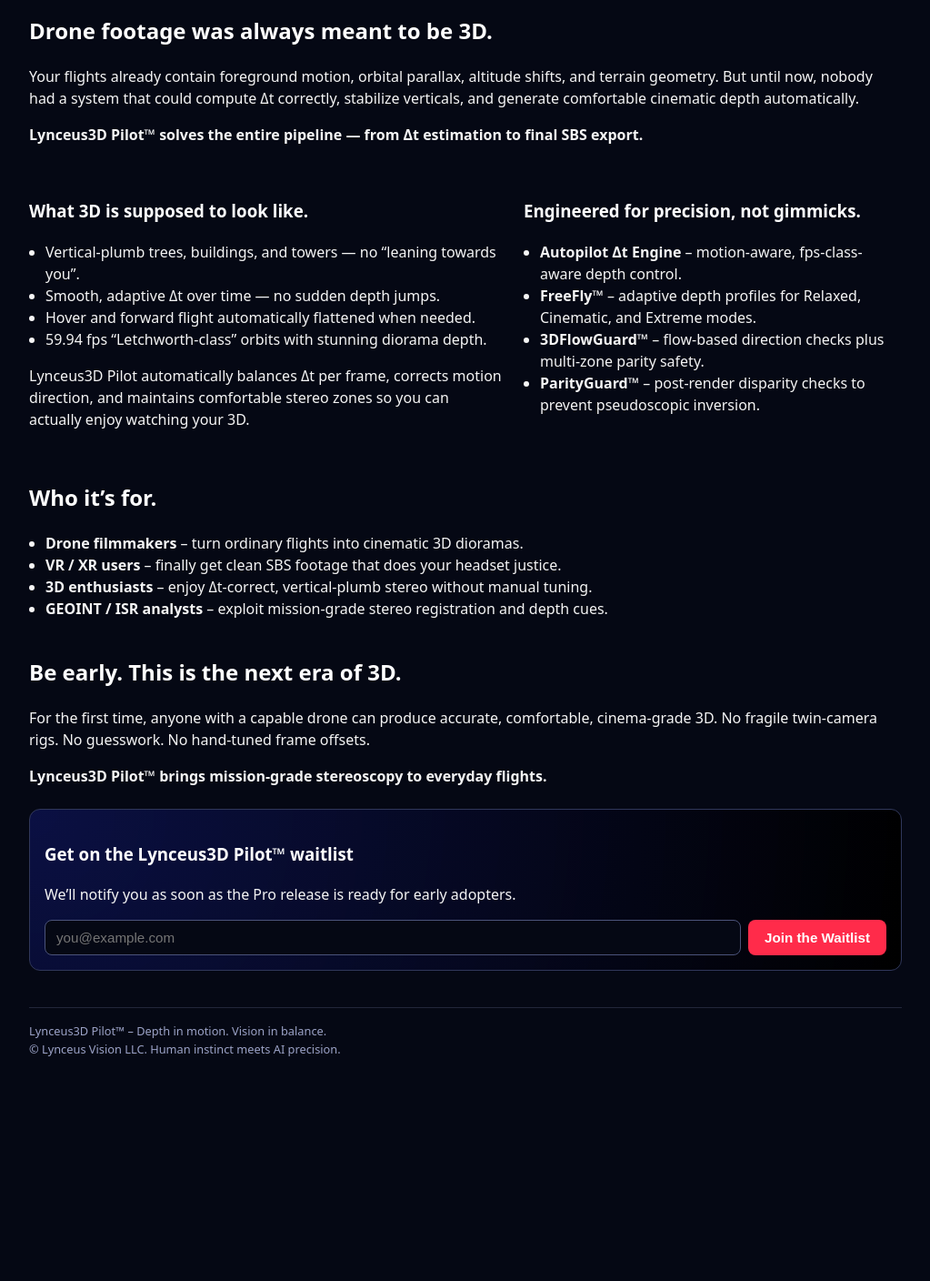
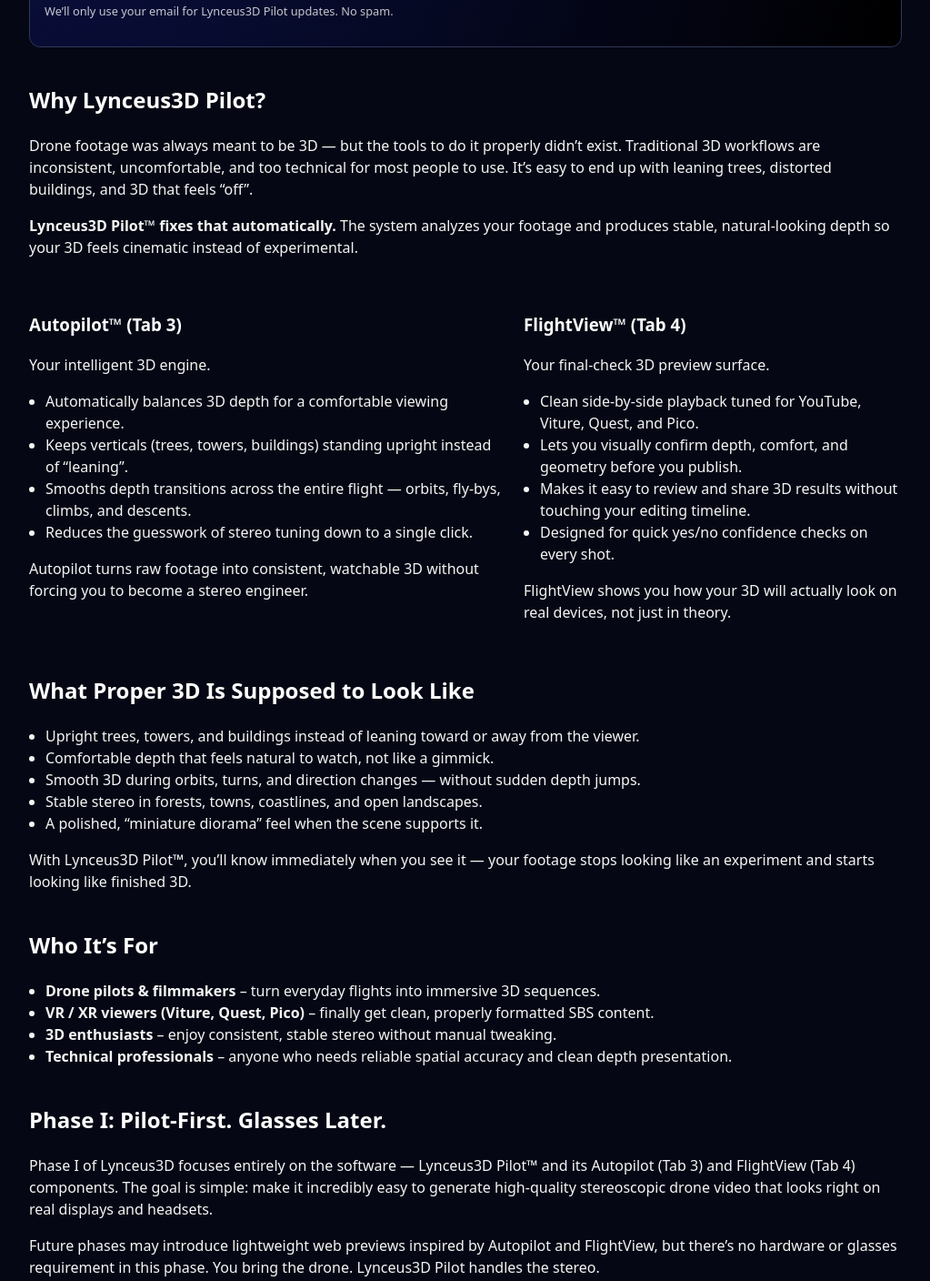
Before and after one commit to Lynceus3D/lynceus3d-landing, a plain HTML site: page index.html in a window 1280 px wide. Shown: the part 460-1868 px from the top of the page at 91% size, without its empty margins (128-1151 px from the left). Before the commit the page ends 1687 px from the top, so only its background shows below. Drawn offline with Linux system fonts and the light colour scheme.

Commit message:
Update index.html

```diff
--- a/index.html
+++ b/index.html
@@ -105,85 +105,123 @@
       <div class="pill">Lynceus3D Pilot™</div>
       <h1>Cinematic Stereoscopic 3D — From Any Drone.</h1>
       <p class="tagline">
-        The world’s first adaptive stereoscopic engine for drone video.
-        True depth, plumb verticals, motion-aware parallax — with SBS output
-        tuned for YouTube, Viture, Quest, and Pico.
+        Bring your drone footage to life with natural depth, stable geometry, and a cinematic 3D feel — automatically.
+        No complex rigs. No manual tuning. Just clean, comfortable, visually immersive 3D.
+      </p>
+      <p style="font-size:0.85rem; opacity:0.85; margin-top:-8px; margin-bottom:18px;">
+        <strong>Patent Pending · Lynceus3D Pilot™</strong>
       </p>
       <div class="cta-block">
-        <h2>Join the Waitlist for the Lynceus3D Pilot™ Pro Release</h2>
-        <p>Be first in line for early access, sample projects, and output presets for your headset and workflow.</p>
+        <h2>Join the Lynceus3D Pilot™ Early Access Waitlist</h2>
+        <p>Get launch updates, early demos, and first access when we open the doors.</p>
         <form class="cta-input-row" name="waitlist" method="POST" data-netlify="true">
           <input type="email" name="email" placeholder="you@example.com" required />
           <button type="submit" class="cta">Join the Waitlist</button>
         </form>
+        <p style="font-size:0.8rem; opacity:0.8; margin-top:8px;">
+          We’ll only use your email for Lynceus3D Pilot updates. No spam.
+        </p>
       </div>
     </header>
 
     <section>
-      <h2>Drone footage was always meant to be 3D.</h2>
+      <h2>Why Lynceus3D Pilot?</h2>
       <p>
-        Your flights already contain foreground motion, orbital parallax, altitude shifts, and terrain geometry.
-        But until now, nobody had a system that could compute Δt correctly, stabilize verticals, and generate
-        comfortable cinematic depth automatically.
+        Drone footage was always meant to be 3D — but the tools to do it properly didn’t exist. Traditional 3D workflows
+        are inconsistent, uncomfortable, and too technical for most people to use. It’s easy to end up with leaning trees,
+        distorted buildings, and 3D that feels “off”.
       </p>
-      <p><strong>Lynceus3D Pilot™ solves the entire pipeline — from Δt estimation to final SBS export.</strong></p>
+      <p>
+        <strong>Lynceus3D Pilot™ fixes that automatically.</strong> The system analyzes your footage and produces
+        stable, natural-looking depth so your 3D feels cinematic instead of experimental.
+      </p>
     </section>
 
     <section class="cols">
       <div>
-        <h3>What 3D is supposed to look like.</h3>
+        <h3>Autopilot™ (Tab 3)</h3>
+        <p style="margin-bottom:8px;">
+          Your intelligent 3D engine.
+        </p>
         <ul>
-          <li>Vertical-plumb trees, buildings, and towers — no “leaning towards you”.</li>
-          <li>Smooth, adaptive Δt over time — no sudden depth jumps.</li>
-          <li>Hover and forward flight automatically flattened when needed.</li>
-          <li>59.94 fps “Letchworth-class” orbits with stunning diorama depth.</li>
+          <li>Automatically balances 3D depth for a comfortable viewing experience.</li>
+          <li>Keeps verticals (trees, towers, buildings) standing upright instead of “leaning”.</li>
+          <li>Smooths depth transitions across the entire flight — orbits, fly-bys, climbs, and descents.</li>
+          <li>Reduces the guesswork of stereo tuning down to a single click.</li>
         </ul>
         <p>
-          Lynceus3D Pilot automatically balances Δt per frame, corrects motion direction, and maintains
-          comfortable stereo zones so you can actually enjoy watching your 3D.
+          Autopilot turns raw footage into consistent, watchable 3D without forcing you to become a stereo engineer.
         </p>
       </div>
       <div>
-        <h3>Engineered for precision, not gimmicks.</h3>
+        <h3>FlightView™ (Tab 4)</h3>
+        <p style="margin-bottom:8px;">
+          Your final-check 3D preview surface.
+        </p>
         <ul>
-          <li><strong>Autopilot Δt Engine</strong> – motion-aware, fps-class-aware depth control.</li>
-          <li><strong>FreeFly™</strong> – adaptive depth profiles for Relaxed, Cinematic, and Extreme modes.</li>
-          <li><strong>3DFlowGuard™</strong> – flow-based direction checks plus multi-zone parity safety.</li>
-          <li><strong>ParityGuard™</strong> – post-render disparity checks to prevent pseudoscopic inversion.</li>
+          <li>Clean side-by-side playback tuned for YouTube, Viture, Quest, and Pico.</li>
+          <li>Lets you visually confirm depth, comfort, and geometry before you publish.</li>
+          <li>Makes it easy to review and share 3D results without touching your editing timeline.</li>
+          <li>Designed for quick yes/no confidence checks on every shot.</li>
         </ul>
+        <p>
+          FlightView shows you how your 3D will actually look on real devices, not just in theory.
+        </p>
       </div>
     </section>
 
     <section>
-      <h2>Who it’s for.</h2>
+      <h2>What Proper 3D Is Supposed to Look Like</h2>
       <ul>
-        <li><strong>Drone filmmakers</strong> – turn ordinary flights into cinematic 3D dioramas.</li>
-        <li><strong>VR / XR users</strong> – finally get clean SBS footage that does your headset justice.</li>
-        <li><strong>3D enthusiasts</strong> – enjoy Δt-correct, vertical-plumb stereo without manual tuning.</li>
-        <li><strong>GEOINT / ISR analysts</strong> – exploit mission-grade stereo registration and depth cues.</li>
+        <li>Upright trees, towers, and buildings instead of leaning toward or away from the viewer.</li>
+        <li>Comfortable depth that feels natural to watch, not like a gimmick.</li>
+        <li>Smooth 3D during orbits, turns, and direction changes — without sudden depth jumps.</li>
+        <li>Stable stereo in forests, towns, coastlines, and open landscapes.</li>
+        <li>A polished, “miniature diorama” feel when the scene supports it.</li>
+      </ul>
+      <p>
+        With Lynceus3D Pilot™, you’ll know immediately when you see it — your footage stops looking like an experiment
+        and starts looking like finished 3D.
+      </p>
+    </section>
+
+    <section>
+      <h2>Who It’s For</h2>
+      <ul>
+        <li><strong>Drone pilots & filmmakers</strong> – turn everyday flights into immersive 3D sequences.</li>
+        <li><strong>VR / XR viewers (Viture, Quest, Pico)</strong> – finally get clean, properly formatted SBS content.</li>
+        <li><strong>3D enthusiasts</strong> – enjoy consistent, stable stereo without manual tweaking.</li>
+        <li><strong>Technical professionals</strong> – anyone who needs reliable spatial accuracy and clean depth presentation.</li>
       </ul>
     </section>
 
     <section>
-      <h2>Be early. This is the next era of 3D.</h2>
+      <h2>Phase I: Pilot-First. Glasses Later.</h2>
       <p>
-        For the first time, anyone with a capable drone can produce accurate, comfortable, cinema-grade 3D.
-        No fragile twin-camera rigs. No guesswork. No hand-tuned frame offsets.
+        Phase I of Lynceus3D focuses entirely on the software — Lynceus3D Pilot™ and its Autopilot (Tab 3) and FlightView (Tab 4)
+        components. The goal is simple: make it incredibly easy to generate high-quality stereoscopic drone video that looks
+        right on real displays and headsets.
       </p>
-      <p><strong>Lynceus3D Pilot™ brings mission-grade stereoscopy to everyday flights.</strong></p>
+      <p>
+        Future phases may introduce lightweight web previews inspired by Autopilot and FlightView, but there’s no hardware or
+        glasses requirement in this phase. You bring the drone. Lynceus3D Pilot handles the stereo.
+      </p>
       <div class="cta-block">
-        <h3>Get on the Lynceus3D Pilot™ waitlist</h3>
-        <p>We’ll notify you as soon as the Pro release is ready for early adopters.</p>
+        <h3>Get on the Lynceus3D Pilot™ Waitlist</h3>
+        <p>Be first in line when early access opens and new demos are available.</p>
         <form class="cta-input-row" name="waitlist2" method="POST" data-netlify="true">
           <input type="email" name="email" placeholder="you@example.com" required />
           <button type="submit" class="cta">Join the Waitlist</button>
         </form>
+        <p style="font-size:0.8rem; opacity:0.8; margin-top:8px;">
+          One inbox, no noise. Just Lynceus3D Pilot news.
+        </p>
       </div>
     </section>
 
     <footer>
       <div>Lynceus3D Pilot™ – Depth in motion. Vision in balance.</div>
-      <div>© Lynceus Vision LLC. Human instinct meets AI precision.</div>
+      <div>Patent Pending · © Lynceus Vision LLC. Human instinct meets AI precision.</div>
     </footer>
   </div>
 </body>
```
